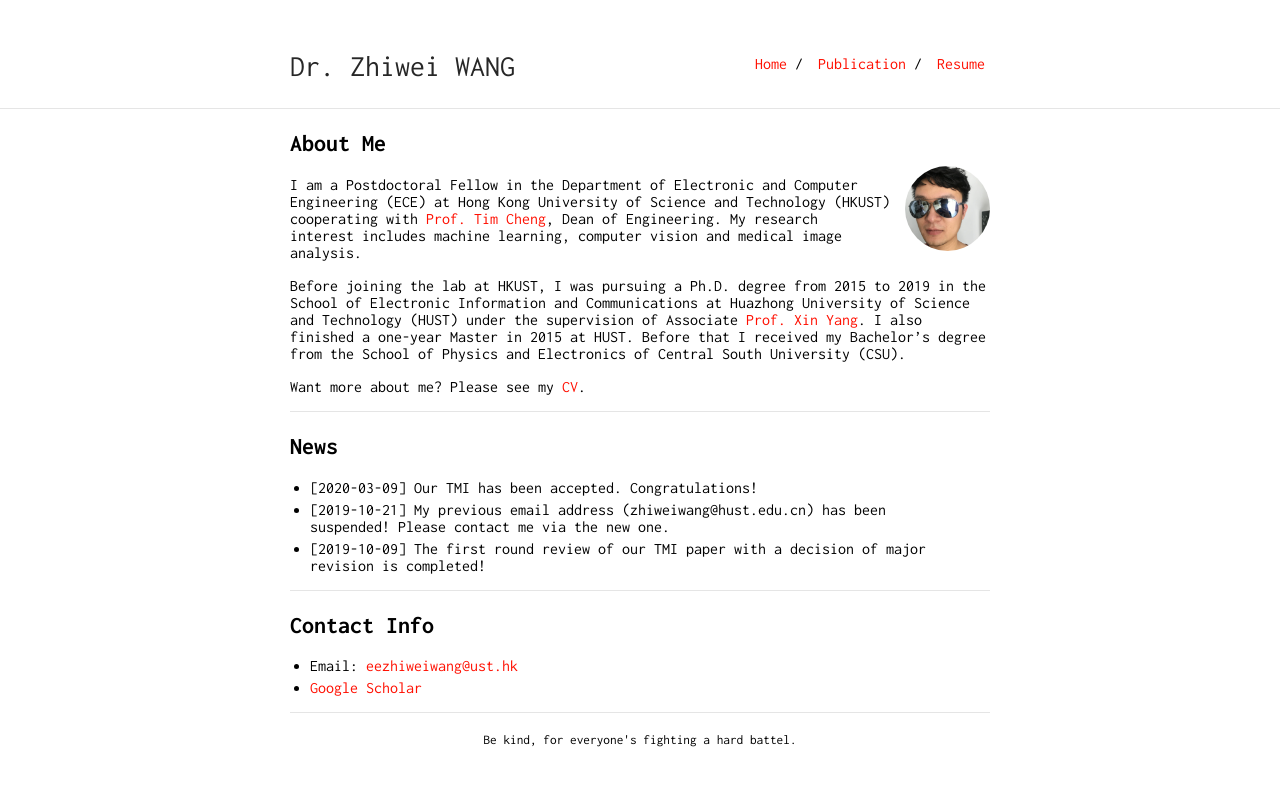
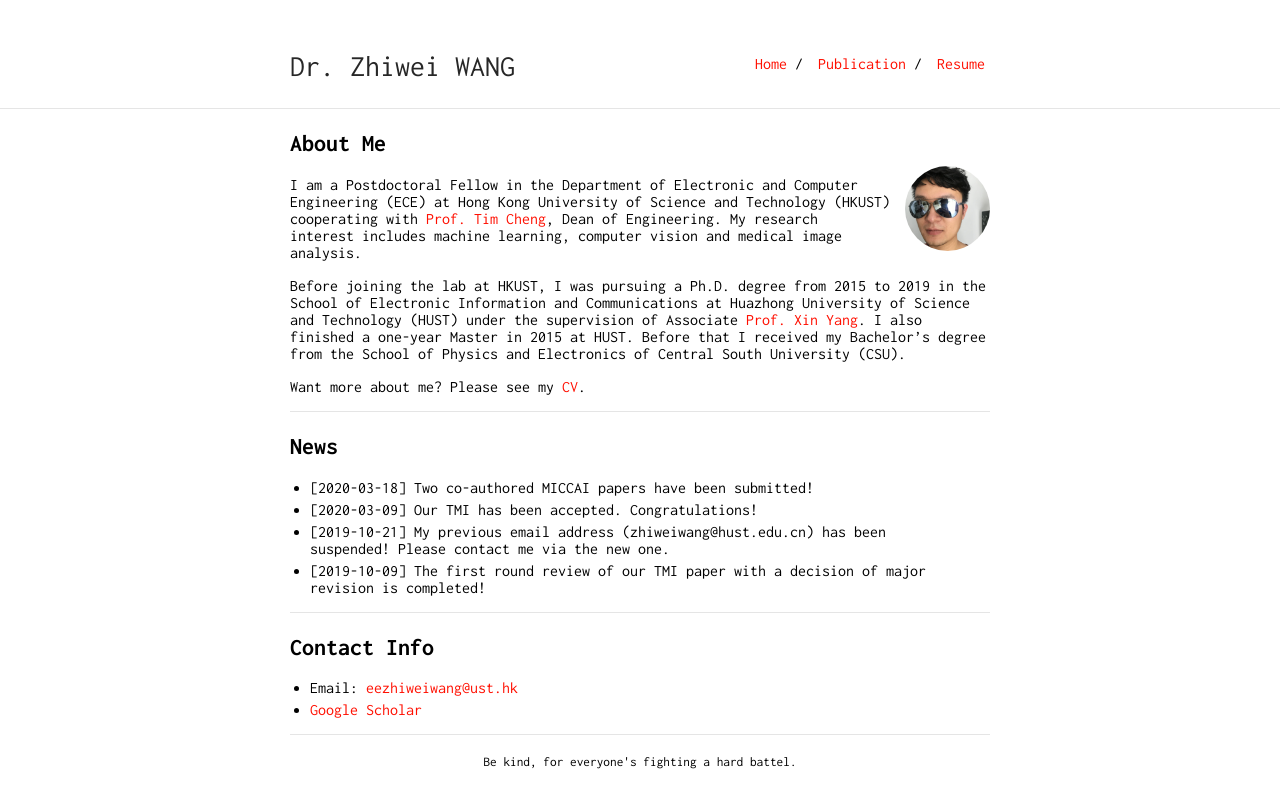
Before and after one commit to Andysis/andysis.github.io, a Jekyll site: the page built from index.md, in a window 1280 px wide. Shown: the top 808 px of the page. Built offline with Jekyll 4.4.1, drawn with Linux system fonts in a browser that asks for light colours; our own code applies the rules of GitHub Pages for plain Markdown files.

Commit message:
2020.3.23

```diff
--- a/index.md
+++ b/index.md
@@ -16,6 +16,7 @@ Want more about me? Please see my [CV](resume.pdf).
 
 ## News
 
+* [2020-03-18] Two co-authored MICCAI papers have been submitted!
 * [2020-03-09] Our TMI has been accepted. Congratulations!
 * [2019-10-21] My previous email address (zhiweiwang@hust.edu.cn) has been suspended! Please contact me via the new one.
 * [2019-10-09] The first round review of our TMI paper with a decision of major revision is completed!
```
